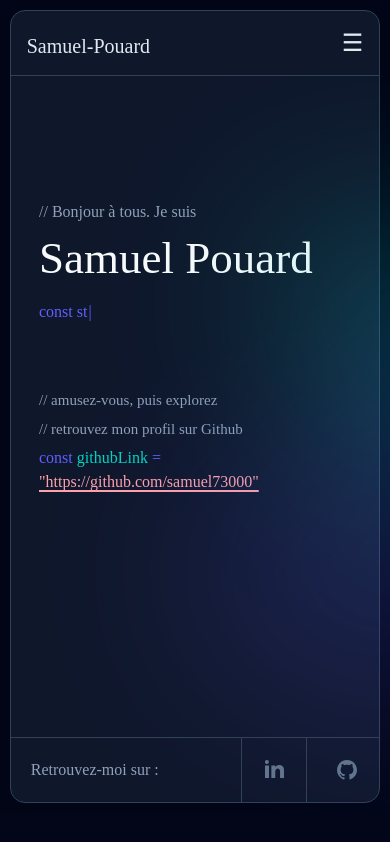
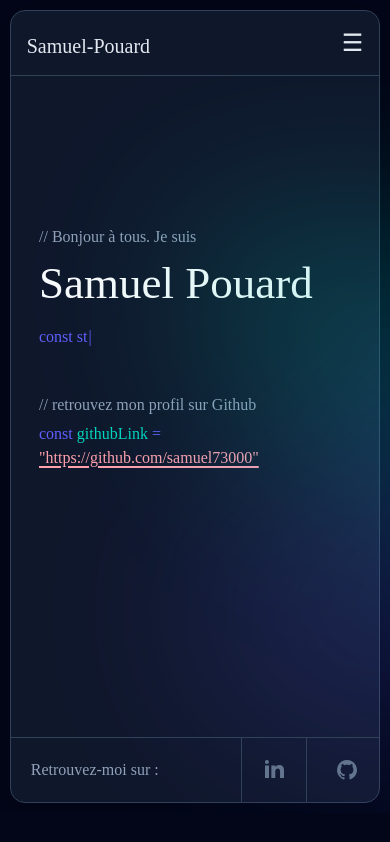
Before and after one commit to samuel73000/Portfolio-v4, a Next.js app: page / in a window 390 px wide. Built offline with nearby package versions, Linux system fonts and the light colour scheme.

Commit message:
portfolio-v4

```diff
--- a/src/app/page.js
+++ b/src/app/page.js
@@ -47,7 +47,7 @@ export default function Home() {
               <p className='container-home-text-content-2-text-1'>
                 // amusez-vous, puis explorez
               </p>
-              <p className='container-home-text-content-2-text-1'>
+              <p className='container-home-text-content-2-text-11'>
                 // retrouvez mon profil sur Github
               </p>
               <p className='container-home-text-content-2-text-2'>
--- a/src/styles/Home.css
+++ b/src/styles/Home.css
@@ -73,6 +73,16 @@
 }
 
 .container-home-text-content-2-text-1 {
+  color: var(--theme-foreground, #90a1b9);
+  font-family: var(--font-family-text, "Fira Code");
+  font-size: var(--font-size-body-md, 17px);
+  font-style: normal;
+  font-weight: 450;
+  line-height: var(--line-height-body-md, 24px); /* 150% */
+  margin-bottom: 5px;
+  width: 19vw;
+}
+.container-home-text-content-2-text-11 {
   color: var(--theme-foreground, #90a1b9);
   font-family: var(--font-family-text, "Fira Code");
   font-size: var(--font-size-body-md, 17px);
@@ -270,10 +280,10 @@
    .effet-green-home,
   .effet-bleu-home {
     top: 8%;
-    left: 20%;
+    left: 0%;
   }
   .effet-bleu-home {
-    top: 10%;
+    top: 15%;
     left: 0%;
   }
 
@@ -284,7 +294,7 @@
   .container-home-text {
     width: 80%;
     height: 90%;
-    gap: 55px;
+    gap: 35px;
   }
   .container-home-text-content-1-text-1 {
     font-size: var(--font-size-body-lg, 16px);
@@ -300,8 +310,11 @@
   }
 
   .container-home-text-content-2-text-1 {
-    font-size: var(--font-size-body-md, 15px);
-    width: 80vw;
+    display: none;
+  }
+  .container-home-text-content-2-text-11{
+    font-size: var(--font-size-heading-h4, 16px);
+    width:80vw;
   }
   .container-home-text-content-2-text-2 {
     font-size: var(--font-size-body-md, 16px);
```
